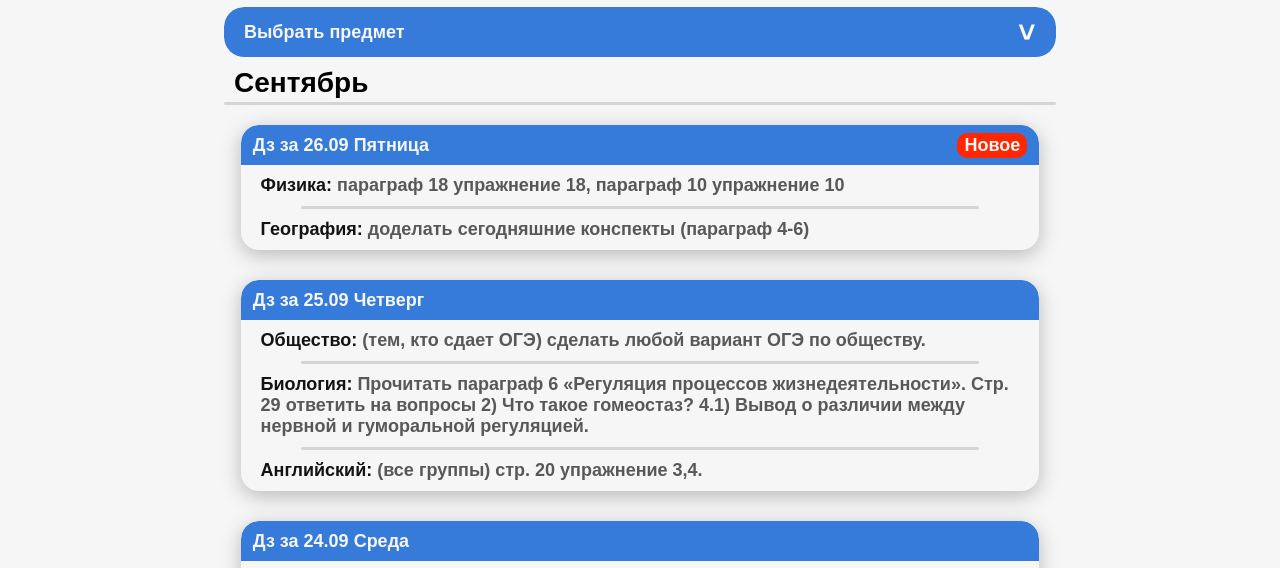
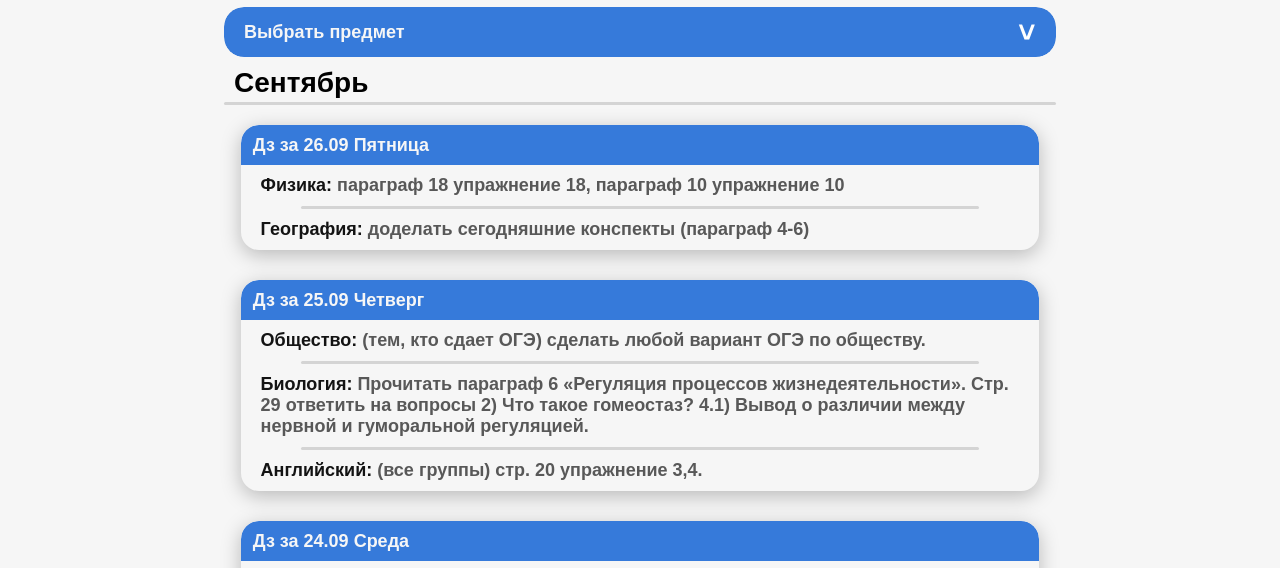
Before and after one commit to 9Aclass/web, a plain HTML site: page dz.html in a window 1280 px wide. Shown: the part 191-759 px from the top of the page. Drawn offline with Linux system fonts and the light colour scheme.

Commit message:
Update dz.html

```diff
--- a/dz.html
+++ b/dz.html
@@ -317,7 +317,7 @@
                 <!-- Блок -->
                 <div class="block">
                     <div class="heading">
-                        <div class="heading1">Дз за 26.09 Пятница<div class="new">Новое</div></div>
+                        <div class="heading1">Дз за 26.09 Пятница</div>
                         <div class="heading2"></div>
                     </div>
 
```
